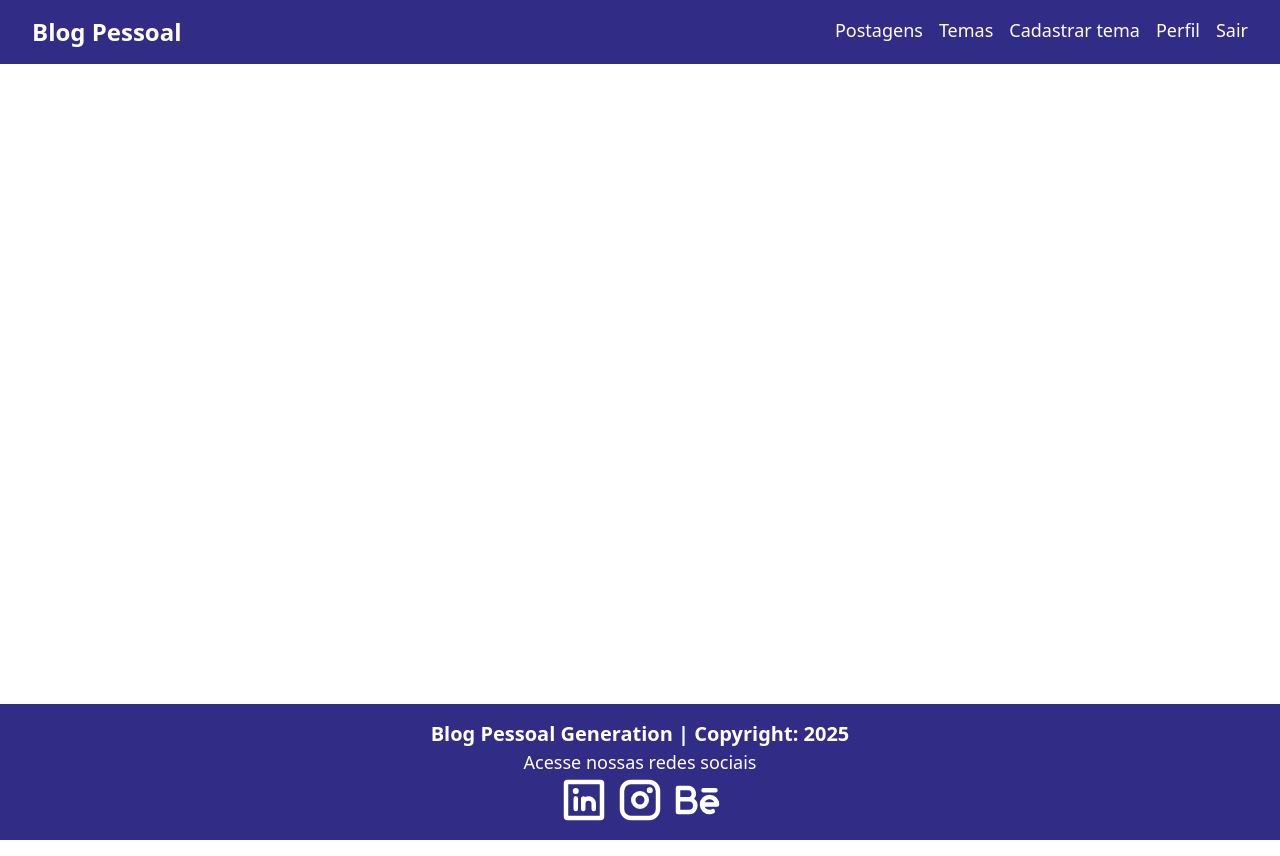
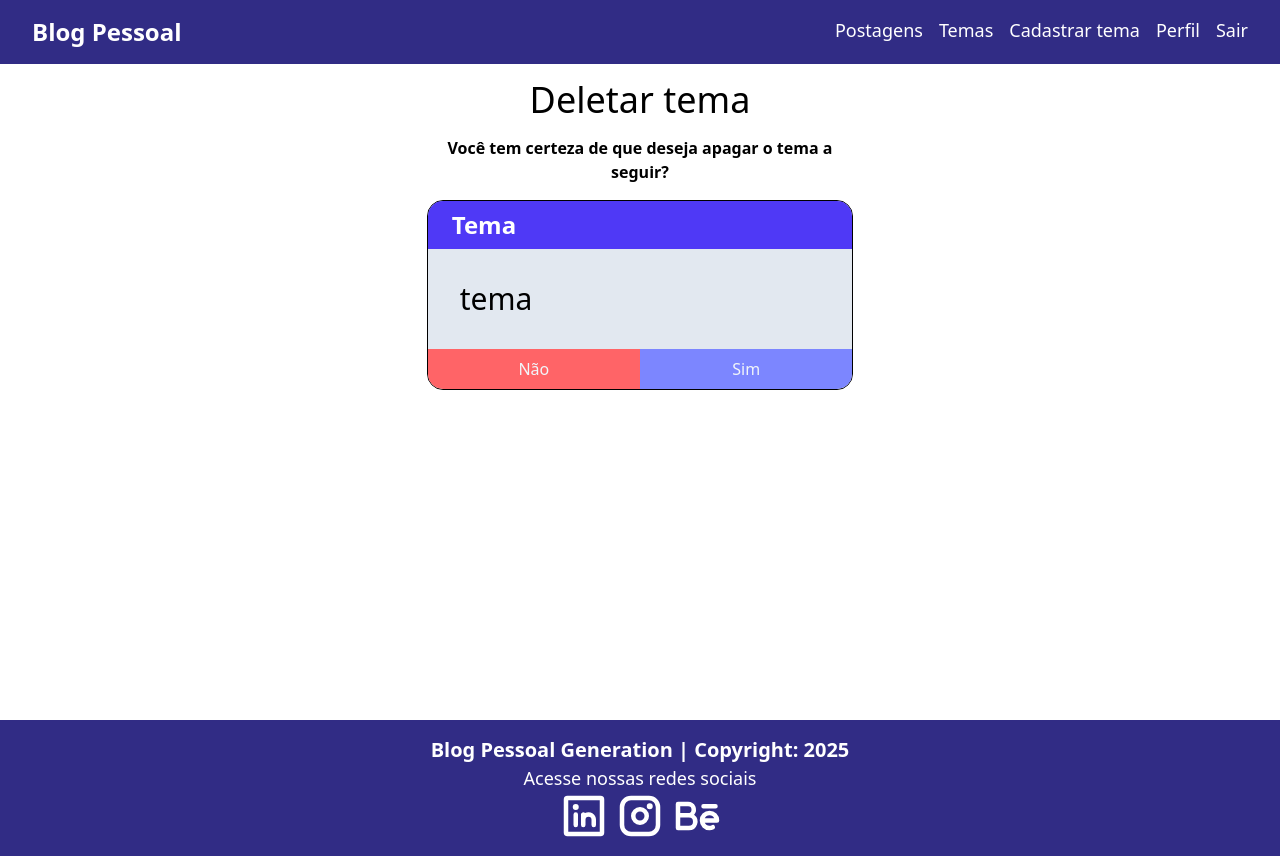
Before and after one commit to paulamelo2404/blog-pessoal-react, a React (Vite) app: page /deletartema/1 in a window 1280 px wide. Built offline with nearby package versions, Linux system fonts and the light colour scheme.

Commit message:
componete deletar tema criado

```diff
--- a/src/App.tsx
+++ b/src/App.tsx
@@ -1,6 +1,7 @@
 import { BrowserRouter, Route, Routes } from 'react-router-dom'
 import Footer from './components/footer/Footer'
 import Navbar from './components/navbar/Navbar'
+import DeletarTema from './components/tema/deletartema/DeletarTema'
 import FormTema from './components/tema/formtema/FormTema'
 import ListaTemas from './components/tema/listatemas/ListaTemas'
 import { AuthProvider } from './contexts/AuthContext'
@@ -22,6 +23,7 @@
 							<Route path="/temas" element={<ListaTemas />} />
 							<Route path="/cadastrartema" element={<FormTema />} />
               <Route path="/editartema/:id" element={<FormTema />} />
+							<Route path="/deletartema/:id" element={<DeletarTema />} />
 						</Routes>
 					</div>
 					<Footer />
--- /dev/null
+++ b/src/components/tema/deletartema/DeletarTema.tsx
@@ -0,0 +1,28 @@
+function DeletarTema() {
+    return (
+        <div className='container w-1/3 mx-auto'>
+            <h1 className='text-4xl text-center my-4'>Deletar tema</h1>
+            <p className='text-center font-semibold mb-4'>
+                Você tem certeza de que deseja apagar o tema a seguir?</p>
+            <div className='border flex flex-col rounded-2xl overflow-hidden justify-between'>
+                <header
+                    className='py-2 px-6 bg-indigo-600 text-white font-bold text-2xl'>
+                    Tema
+                </header>
+                <p className='p-8 text-3xl bg-slate-200 h-full'>tema</p>
+                <div className="flex">
+                    <button
+                        className='text-slate-100 bg-red-400 hover:bg-red-600 w-full py-2'>
+                        Não
+                    </button>
+                    <button
+                        className='w-full text-slate-100 bg-indigo-400
+                                   hover:bg-indigo-600 flex items-center justify-center'>
+                        Sim
+                    </button>
+                </div>
+            </div>
+        </div>
+    )
+}
+export default DeletarTema
```
